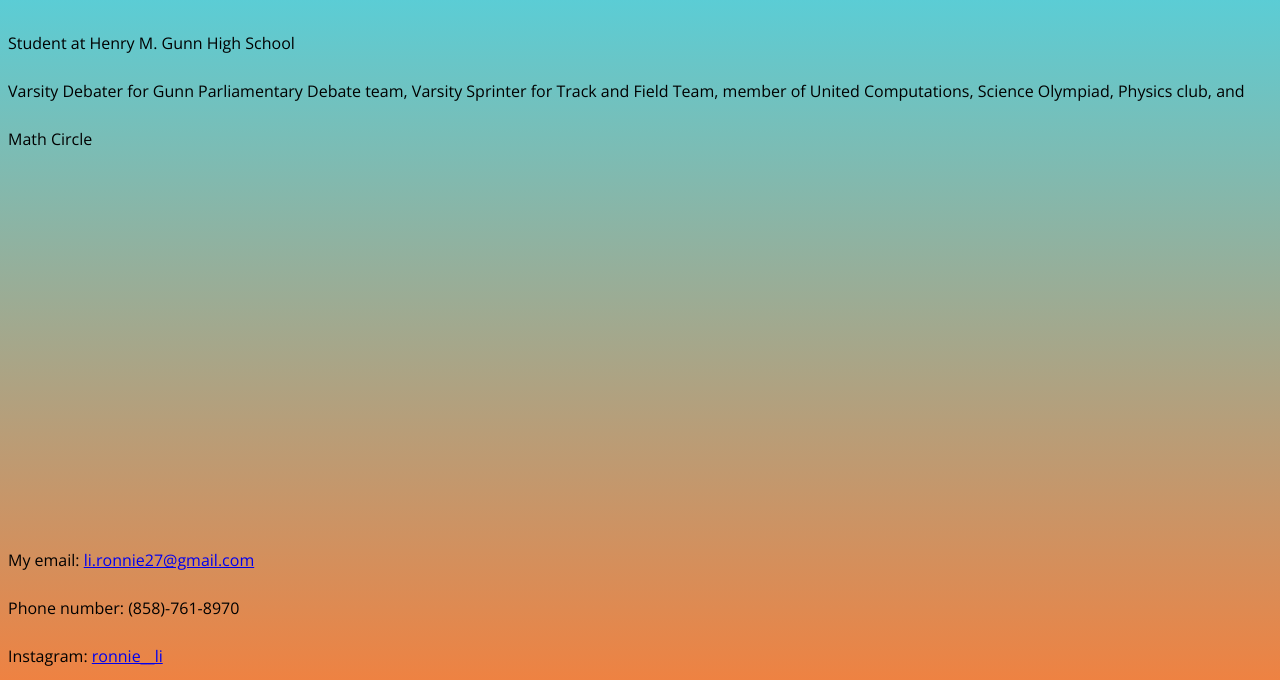
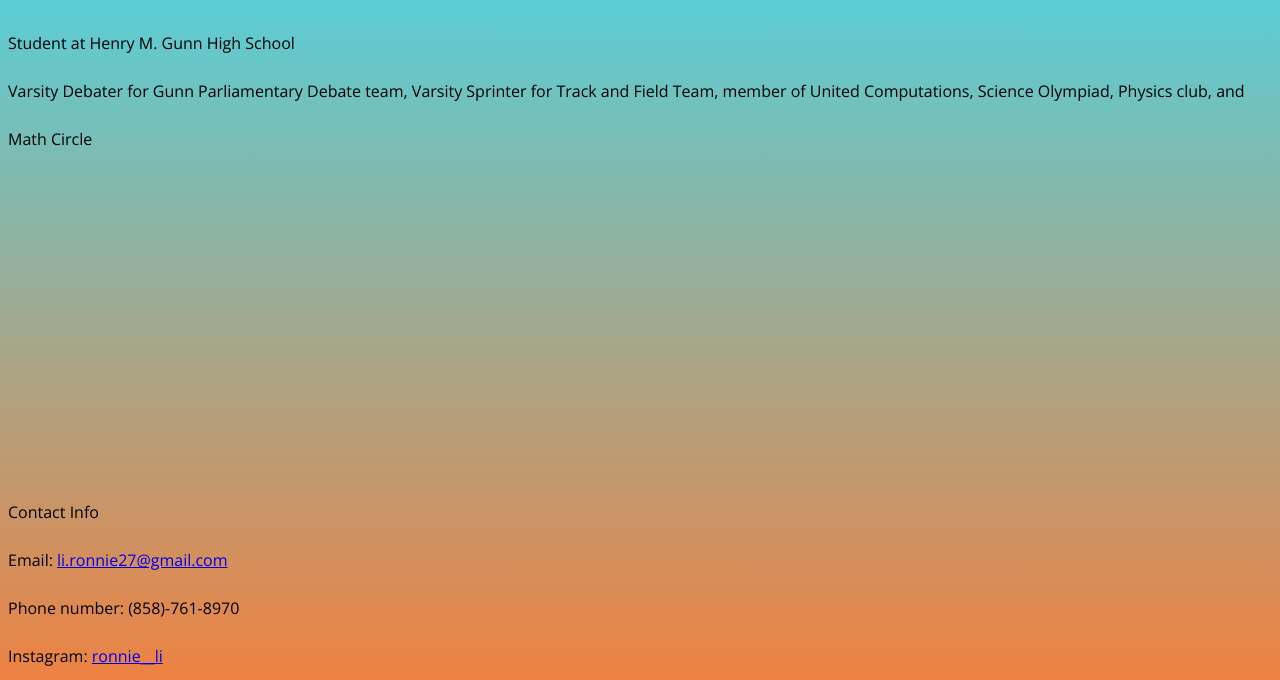
Before and after one commit to Objay1003/objay1003.github.io, a plain HTML site: page index.html in a window 1280 px wide. Shown: the part 120-800 px from the top of the page. Drawn offline with nearby package versions, Linux system fonts and the light colour scheme.

Commit message:
Update index.html

```diff
--- a/index.html
+++ b/index.html
@@ -21,7 +21,7 @@
 <h1>Ronnie Li</h1>
 <p class="fourteen-point">Student at Henry M. Gunn High School <br> Varsity Debater for Gunn Parliamentary Debate team, Varsity Sprinter for Track and Field Team, member of United Computations, Science Olympiad, Physics club, and Math Circle</p>
     <div class="footer">
-        My email: <a href="mailto:li.ronnie27@gmail.com">li.ronnie27@gmail.com</a> <br> Phone number: (858)-761-8970 <br> Instagram: <a href="https://instagram.com/ronnie__li">ronnie__li</a>
+        Contact Info <br> Email: <a href="mailto:li.ronnie27@gmail.com">li.ronnie27@gmail.com</a> <br> Phone number: (858)-761-8970 <br> Instagram: <a href="https://instagram.com/ronnie__li">ronnie__li</a>
     </div>
 </body>
 </html>
```
